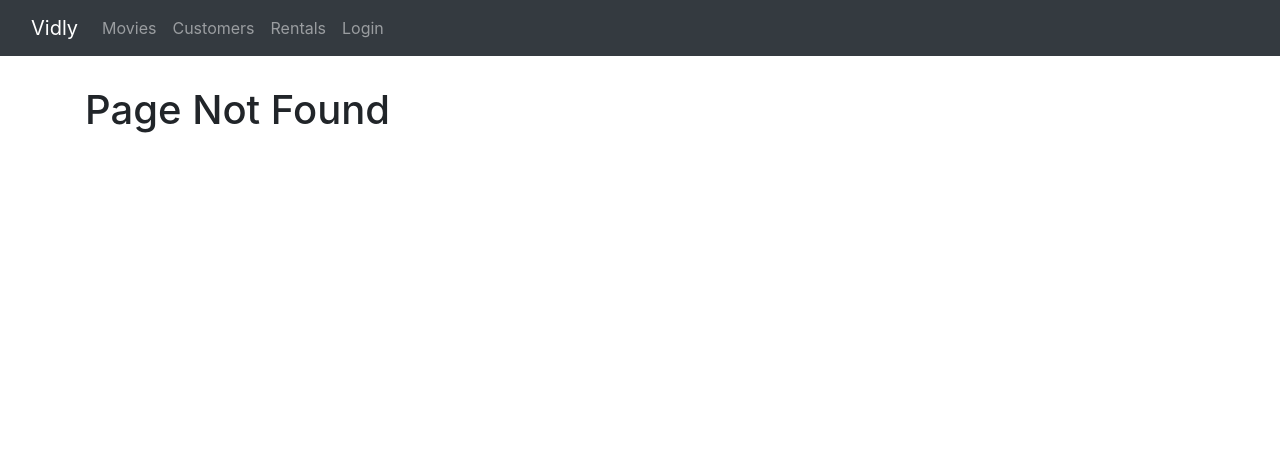
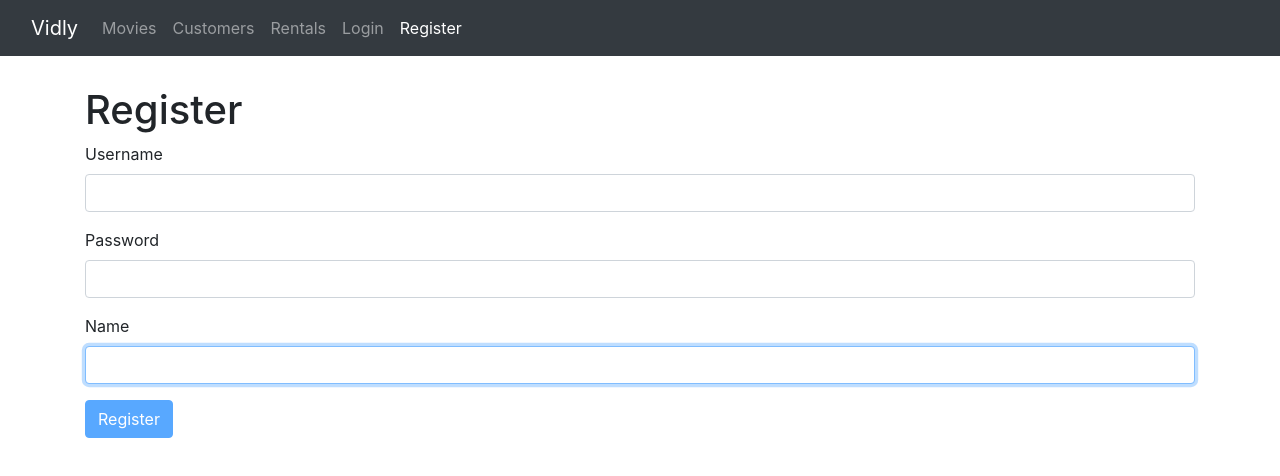
Before and after one commit to GGSMNandathilaka/vidly, a React (Create React App) app: page /register in a window 1280 px wide. Before the commit this address led to /page-not-found. Shown: the top 476 px of the page. Built offline with nearby package versions, Linux system fonts and the light colour scheme.

Commit message:
Implement a register component

```diff
--- a/src/App.js
+++ b/src/App.js
@@ -8,6 +8,7 @@
 import React from "react";
 import "./App.css";
 import LoginForm from "./components/loginForm";
+import RegisterForm from "./components/registerForm";
 
 function App() {
   return (
@@ -15,6 +16,7 @@
       <NavBar />
       <main className="container">
         <Switch>
+          <Route path="/register" component={RegisterForm}></Route>
           <Route path="/login" component={LoginForm}></Route>
           <Route path="/movies/:id" component={MovieDetail}></Route>
           <Route path="/movies" component={Movies}></Route>
--- a/src/components/common/navBar.jsx
+++ b/src/components/common/navBar.jsx
@@ -35,6 +35,9 @@
               <NavLink className="nav-item nav-link" to="/login">
                 Login
               </NavLink>
+              <NavLink className="nav-item nav-link" to="/register">
+                Register
+              </NavLink>
             </div>
           </div>
         </div>
--- /dev/null
+++ b/src/components/registerForm.jsx
@@ -0,0 +1,43 @@
+import React, { Component } from "react";
+import Form from "./common/form";
+import Joi from "joi-browser";
+
+class RegisterForm extends Form {
+  state = {
+    data: {
+      username: "",
+      password: "",
+      name: "",
+    },
+    errors: {},
+  };
+
+  schema = {
+    username: Joi.string()
+      .required()
+      .email({ minDomainAtoms: 2 })
+      .label("Username"),
+    password: Joi.string().required().min(5).label("Password"),
+    name: Joi.string().required().label("Name"),
+  };
+
+  doSubmit = () => {
+    console.log("registered");
+  };
+
+  render() {
+    return (
+      <div>
+        <h1>Register</h1>
+        <form onSubmit={this.handleSubmit}>
+          {this.renderInput("username", "Username")}
+          {this.renderInput("password", "Password", "password")}
+          {this.renderInput("name", "Name")}
+          {this.renderButton("Register")}
+        </form>
+      </div>
+    );
+  }
+}
+
+export default RegisterForm;
```
